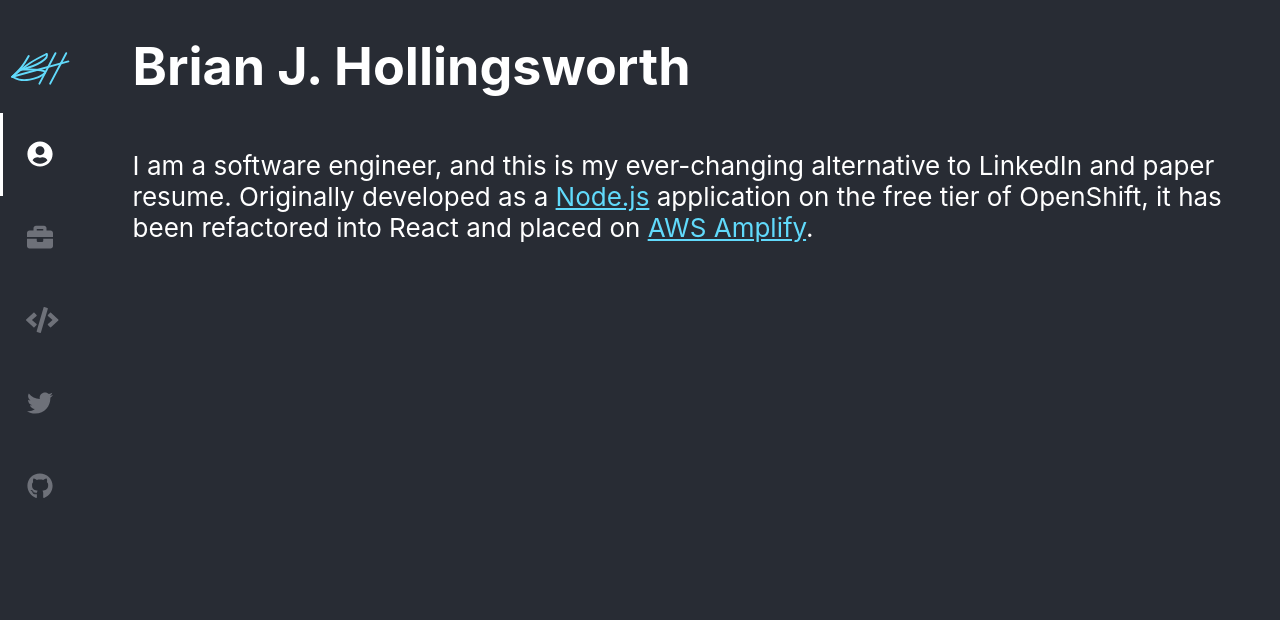
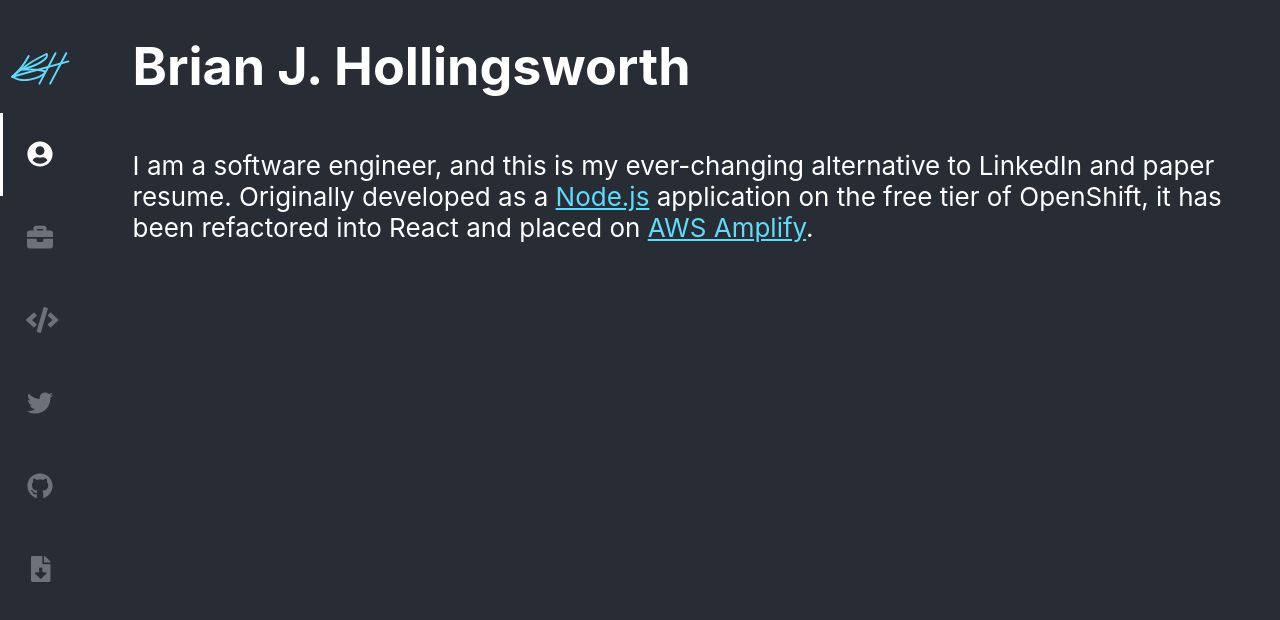
Before and after one commit to brianHollingsworth/brianhollingsworth.github.io, a React (Create React App) app: page / in a window 1280 px wide. Shown: the top 620 px of the page. Built offline with nearby package versions, Linux system fonts and the light colour scheme.

Commit message:
Used a simple <a> tag to download resume PDF.

```diff
--- a/src/ResumeRouter.jsx
+++ b/src/ResumeRouter.jsx
@@ -11,7 +11,7 @@ import Skillset from "./Skillset";
 import ResumeSection from './ResumeSection';
 
 import { faTwitter, faGithub } from "@fortawesome/free-brands-svg-icons";
-import { faUserCircle, faBriefcase, faCode } from "@fortawesome/free-solid-svg-icons";
+import { faUserCircle, faBriefcase, faCode, faFileDownload } from "@fortawesome/free-solid-svg-icons";
 import { FontAwesomeIcon } from "@fortawesome/react-fontawesome";
 
 const routes = [
@@ -51,6 +51,9 @@ export default function ResumeRouter(props) {
             <li>
               <a id="github" href="https://github.com/brianHollingsworth" target="_blank" rel="noopener noreferrer"><FontAwesomeIcon icon={faGithub} /></a>
             </li>
+            <li>
+              <a id="resume" href="./Brian_Hollingsworth_Resume.pdf" target="_blank" download><FontAwesomeIcon icon={faFileDownload} /></a>
+            </li>
           </ul>
         </div>
 
--- a/src/index.css
+++ b/src/index.css
@@ -9,7 +9,7 @@ html, body {
   -moz-osx-font-smoothing: grayscale;
 }
 
-#twitter, #github {
+#twitter, #github, #resume {
   color: #6e7179;
 }
 
```
